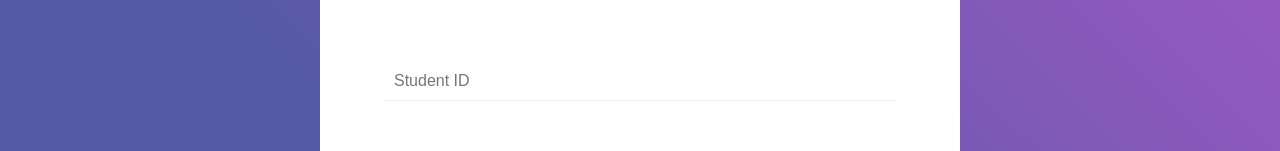
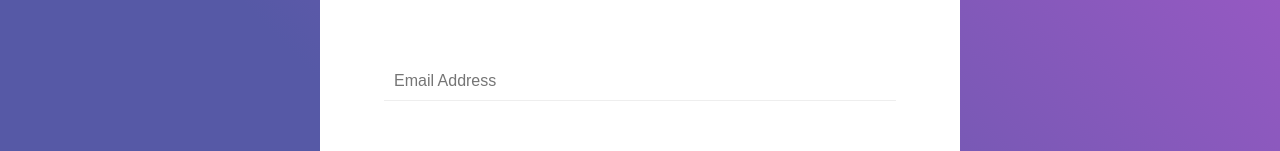
Before and after one commit to box-class/class-box-frontend, a React (Create React App) app: page /student/login in a window 1280 px wide. Shown: the part 291-442 px from the top of the page. Built offline with nearby package versions, Linux system fonts and the light colour scheme.

Commit message:
changed login to use email instead of SID

```diff
--- a/src/Login/StudentLogin/studentLogin.js
+++ b/src/Login/StudentLogin/studentLogin.js
@@ -14,7 +14,7 @@ export default class StudentLogin extends Component {
     constructor(props) {
         super(props);
         this.state = {
-            SID: "",
+            email: "",
             password: ""
         }
     }
@@ -40,8 +40,8 @@ export default class StudentLogin extends Component {
                     <Form>
                         <InputFields
                             name="SID"
-                            placeholder="Student ID"
-                            value={this.state.SID}
+                            placeholder="Email Address"
+                            value={this.state.email}
                             onChange={this.handleChange}
                         />
                         <InputFields
```
